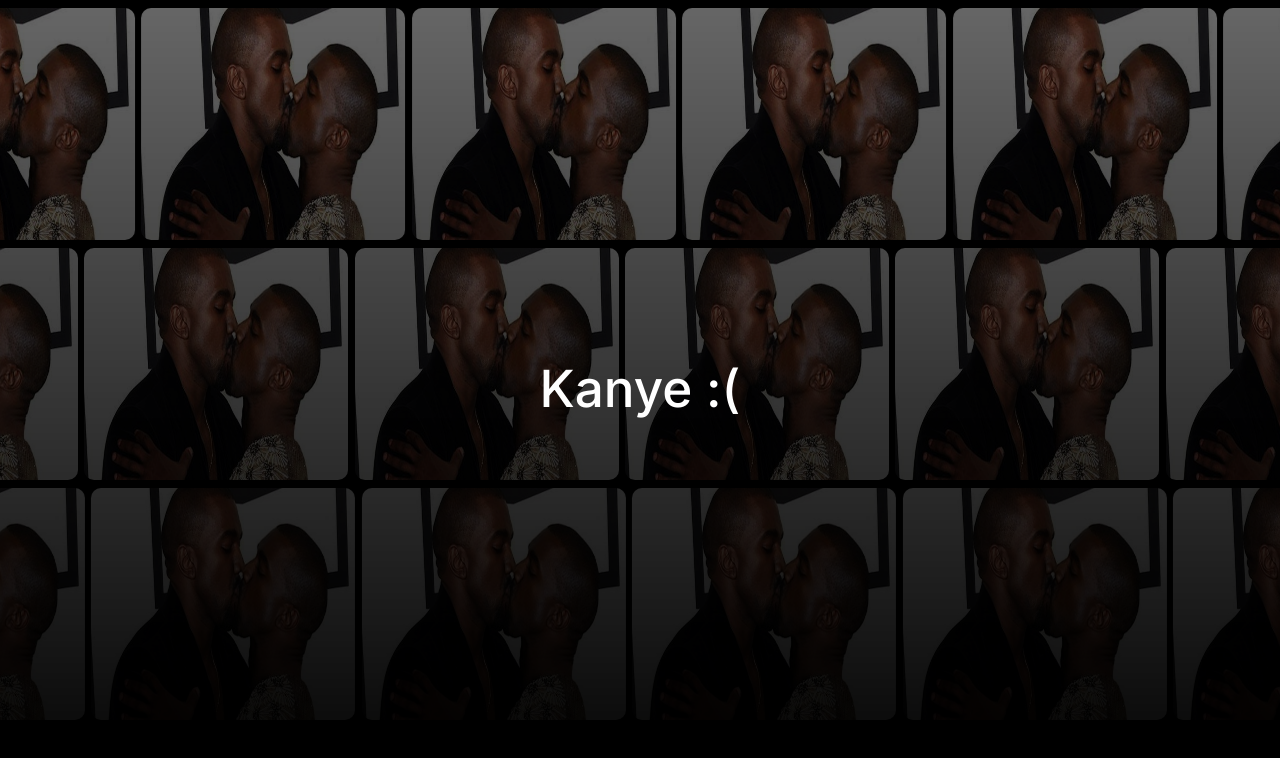
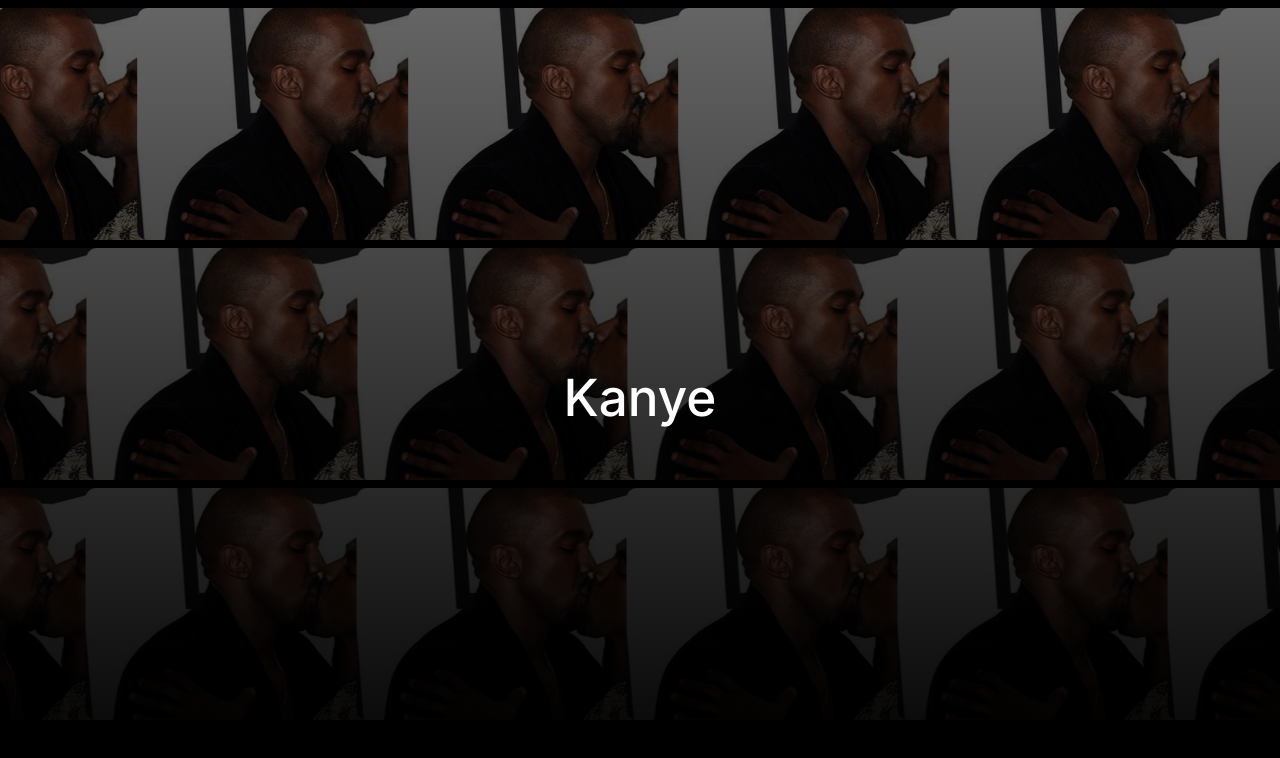
Before and after one commit to GabrielStefan24/bff-tattoo, a Next.js app: page / in a window 1280 px wide. Shown: the top 758 px of the page. Built offline with nearby package versions, Linux system fonts and the light colour scheme.

Commit message:
finished animations

```diff
--- a/app/Components/Preloader/Preloader.jsx
+++ b/app/Components/Preloader/Preloader.jsx
@@ -1,11 +1,27 @@
 "use client";
 import { useState, useEffect, useRef } from "react";
 import styles from "./styles.module.scss";
+import { motion } from "framer-motion";
+import { rotate, slideUp } from "./variants";
 
 import { firstRow, secondRow, thirdRow } from "../../Data/imageData";
+
 const Preloader = () => {
+  const [isLoading, setIsLoading] = useState(true);
+
+  useEffect(() => {
+    setTimeout(() => {
+      setIsLoading(false);
+    }, 1000);
+  }, []);
   return (
-    <section className={styles.tiles}>
+    <>
+      <motion.section
+        variants={rotate}
+        initial="initial"
+        animate="enter"
+        className={styles.tiles}
+      >
         <div className={styles.tile}>
           {firstRow.map((img, index) => (
             <div key={index} className={styles.tileImg}>
@@ -39,10 +55,14 @@ const Preloader = () => {
             <img src={thirdRow[0].src} alt="image of a tattoo" />
           </div>
         </div>
+      </motion.section>
       <div className={styles.gradient}>
-        <h1>Kanye :(</h1>
+        <motion.h1 variants={slideUp} initial="initial" animate="enter">
+          Kanye
+        </motion.h1>
       </div>
-    </section>
+      {isLoading && <div className={styles.black}></div>}
+    </>
   );
 };
 
--- a/app/Components/Preloader/styles.module.scss
+++ b/app/Components/Preloader/styles.module.scss
@@ -58,6 +58,16 @@
         margin-bottom: 5vh;
        }
 }
+.black{
+    position: absolute;
+    height: 100vh;
+    width: 100vw;
+    top: 0;
+    left: 0;
+    background-color: #000;
+    z-index: 3;
+    transition: all 0.5ms;
+}
 
 
 
--- /dev/null
+++ b/app/Components/Preloader/variants.js
@@ -0,0 +1,26 @@
+export const rotate = {
+  initial: {
+    rotate: -15,
+    opacity: 0.1,
+    scale: 2,
+  },
+  enter: {
+    rotate: 0,
+    opacity: 1,
+    scale: 1,
+
+    transition: { duration: 4, ease: [0.37, 0, 0.63, 1], delay: 1 },
+  },
+};
+
+export const slideUp = {
+  initial: {
+    y: 100,
+    opacity: 0,
+  },
+  enter: {
+    y: 0,
+    opacity: 1,
+    transition: { duration: 1, ease: [0.37, 0, 0.63, 1] },
+  },
+};
--- a/package.json
+++ b/package.json
@@ -12,12 +12,12 @@
     "autoprefixer": "10.4.15",
     "eslint": "8.48.0",
     "eslint-config-next": "13.4.19",
+    "framer-motion": "^10.16.2",
     "gsap": "^3.12.2",
     "next": "13.4.19",
     "postcss": "8.4.29",
     "react": "18.2.0",
     "react-dom": "18.2.0",
-    "sass": "^1.66.1",
-    "tailwindcss": "3.3.3"
+    "sass": "^1.66.1"
   }
 }
--- a/postcss.config.js
+++ b/postcss.config.js
@@ -1,6 +1,5 @@
 module.exports = {
   plugins: {
-    tailwindcss: {},
     autoprefixer: {},
   },
-}
+};
--- a/tailwind.config.js
+++ /dev/null
@@ -1,18 +0,0 @@
-/** @type {import('tailwindcss').Config} */
-module.exports = {
-  content: [
-    './pages/**/*.{js,ts,jsx,tsx,mdx}',
-    './components/**/*.{js,ts,jsx,tsx,mdx}',
-    './app/**/*.{js,ts,jsx,tsx,mdx}',
-  ],
-  theme: {
-    extend: {
-      backgroundImage: {
-        'gradient-radial': 'radial-gradient(var(--tw-gradient-stops))',
-        'gradient-conic':
-          'conic-gradient(from 180deg at 50% 50%, var(--tw-gradient-stops))',
-      },
-    },
-  },
-  plugins: [],
-}
```
Also changed, not shown: 1 other file (tests, documents, lock files or other folders). Lines whose indentation alone changed are shown as unchanged.
